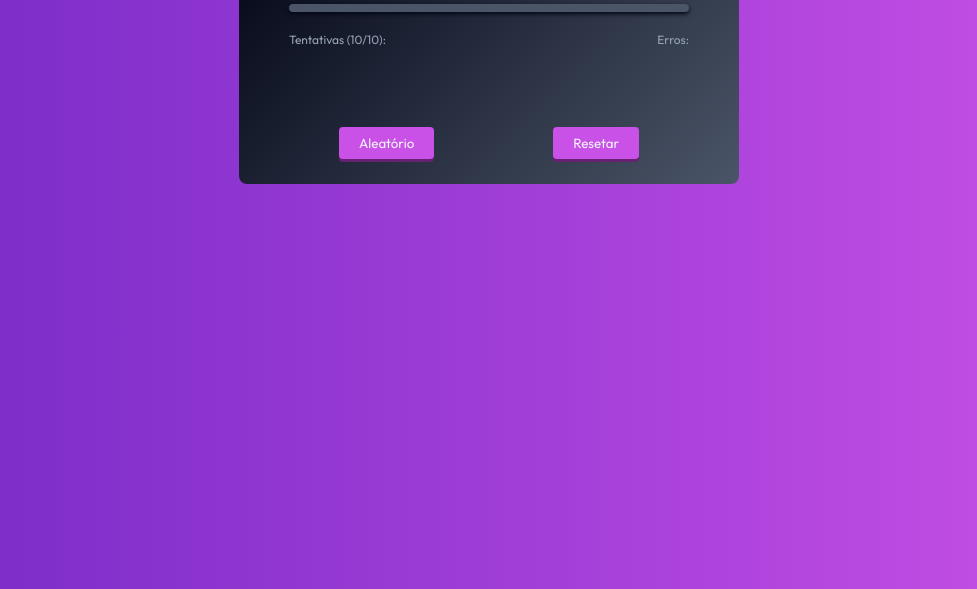
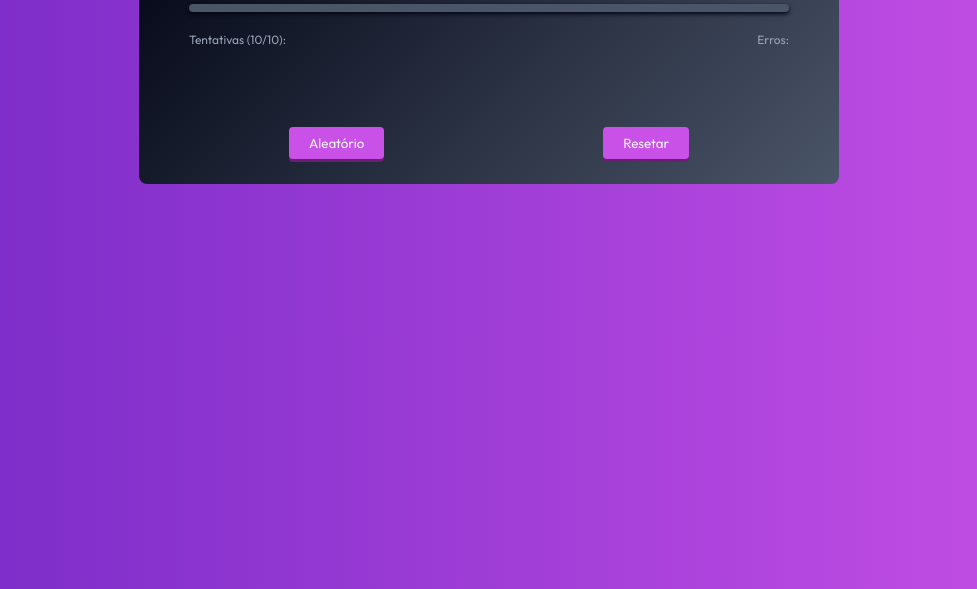
Before and after one commit to VictorMoraesSantos/AdivinhePalavra, a plain HTML site: page index.html in a window 1280 px wide. Shown: the part 211-800 px from the top of the page, without its empty margins (151-1128 px from the left). Drawn offline with Linux system fonts and the light colour scheme; no server answers.

Commit message:
Aparencia ajustada

```diff
--- a/script.js
+++ b/script.js
@@ -42,7 +42,6 @@ function criarInput() {
 let mistakes;
 let tent;
 function verificarTentativa(data) {
-  console.log(data)
   inputs = document.querySelectorAll('.guess__input');
   mistakes = [];
   tent = 10;
--- a/style.css
+++ b/style.css
@@ -12,7 +12,7 @@ body {
 }
 
 .container {
-  max-width: 500px;
+  max-width: 700px;
   margin: 150px auto;
   justify-content: center;
   background: linear-gradient(135deg, #030616, #4a5567);
@@ -32,7 +32,7 @@ body {
 
 .word {
   display: flex;
-  max-width: 400px;
+  max-width: 600px;
   margin: 20px auto;
   justify-content: center;
   padding: 4px;
@@ -50,7 +50,7 @@ body {
 .infos {
   display: flex;
   justify-content: space-between;
-  width: 400px;
+  width: 600px;
   margin: 0 auto;
 }
 
@@ -106,7 +106,7 @@ body {
 .buttons {
   margin: 0 auto;
   margin-bottom: 20px;
-  width: 300px;
+  width: 400px;
   display: flex;
   justify-content: space-between;
 }
```
